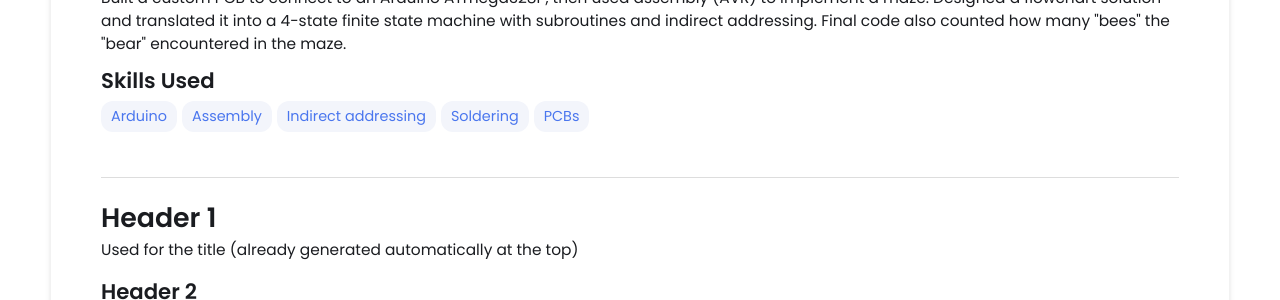
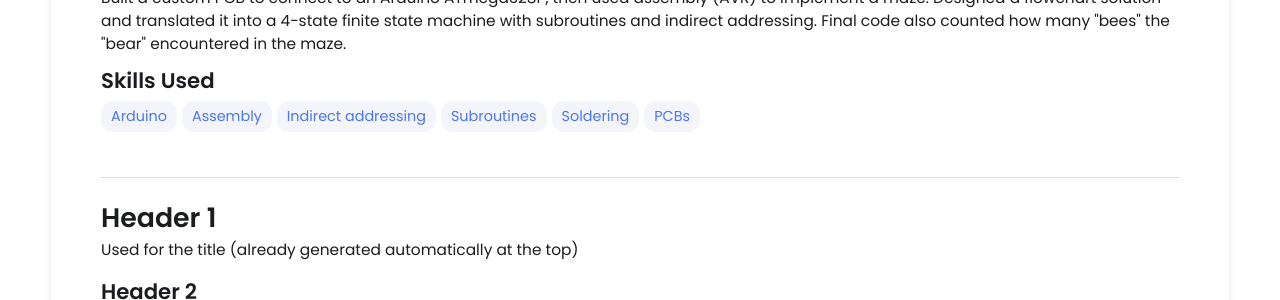
Before and after one commit to MattPieti/MattPieti.github.io, a Jekyll site: the page built from _projects/maze/index.md, in a window 1280 px wide. Shown: the part 261-561 px from the top of the page. Built offline with Jekyll 4.4.1, drawn with Linux system fonts in a browser that asks for light colours.

Commit message:
Update index.md

```diff
--- a/_projects/maze/index.md
+++ b/_projects/maze/index.md
@@ -6,6 +6,7 @@ skills:
   - Arduino
   - Assembly
   - Indirect addressing
+  - Subroutines
   - Soldering
   - PCBs
 
```
